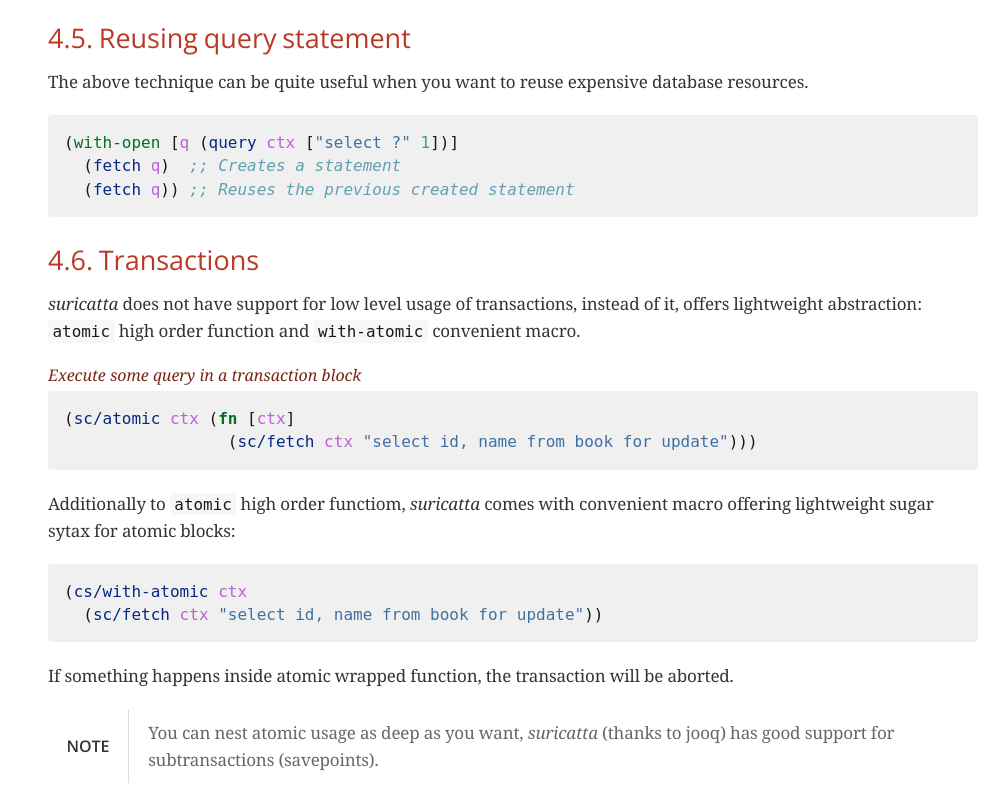
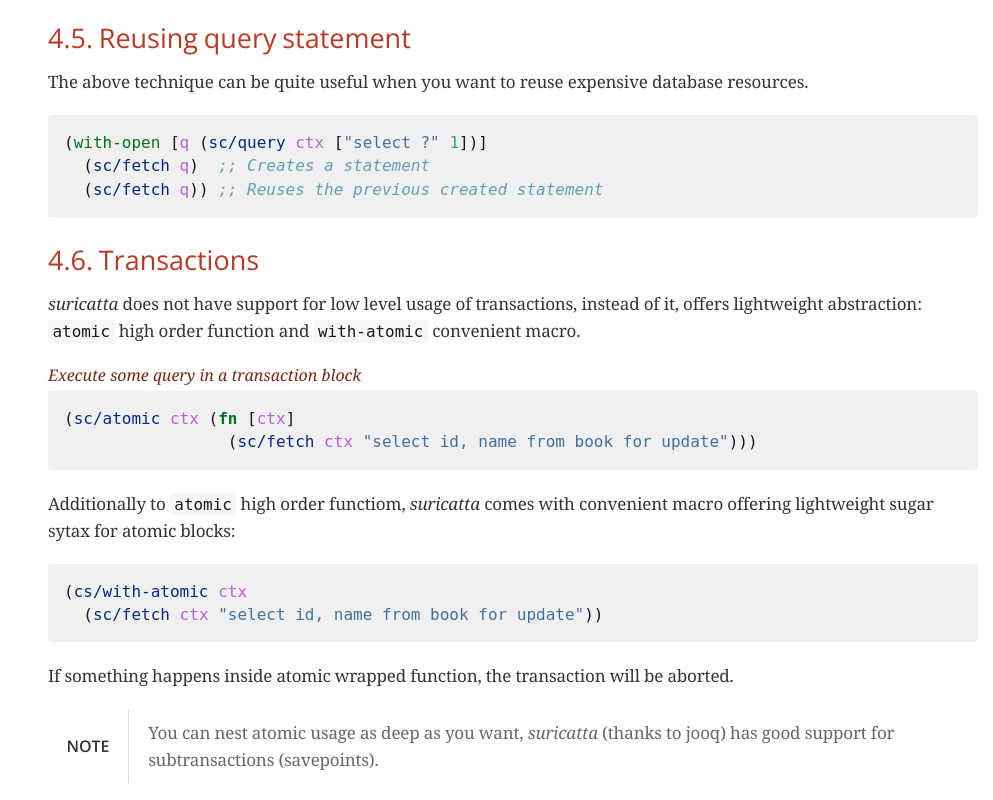
Before and after one commit to funcool/suricatta, a plain HTML site: page index.html in a window 1280 px wide. Shown: the part 4420-5220 px from the top of the page, without its empty margins (287-1280 px from the left). Drawn offline with nearby package versions, Linux system fonts and the light colour scheme; a web font is replaced by a local one.

Commit message:
Update doc

```diff
--- a/index.html
+++ b/index.html
@@ -817,9 +817,9 @@
 </div>
 <div class="listingblock">
 <div class="content">
-<pre class="pygments highlight"><code data-lang="clojure"><span class="tok-p">(</span><span class="tok-nb">with-open </span><span class="tok-p">[</span><span class="tok-nv">q</span> <span class="tok-p">(</span><span class="tok-nf">query</span> <span class="tok-nv">ctx</span> <span class="tok-p">[</span><span class="tok-s">&quot;select ?&quot;</span> <span class="tok-mi">1</span><span class="tok-p">])]</span>
-  <span class="tok-p">(</span><span class="tok-nf">fetch</span> <span class="tok-nv">q</span><span class="tok-p">)</span>  <span class="tok-c1">;; Creates a statement</span>
-  <span class="tok-p">(</span><span class="tok-nf">fetch</span> <span class="tok-nv">q</span><span class="tok-p">))</span> <span class="tok-c1">;; Reuses the previous created statement</span></code></pre>
+<pre class="pygments highlight"><code data-lang="clojure"><span class="tok-p">(</span><span class="tok-nb">with-open </span><span class="tok-p">[</span><span class="tok-nv">q</span> <span class="tok-p">(</span><span class="tok-nf">sc/query</span> <span class="tok-nv">ctx</span> <span class="tok-p">[</span><span class="tok-s">&quot;select ?&quot;</span> <span class="tok-mi">1</span><span class="tok-p">])]</span>
+  <span class="tok-p">(</span><span class="tok-nf">sc/fetch</span> <span class="tok-nv">q</span><span class="tok-p">)</span>  <span class="tok-c1">;; Creates a statement</span>
+  <span class="tok-p">(</span><span class="tok-nf">sc/fetch</span> <span class="tok-nv">q</span><span class="tok-p">))</span> <span class="tok-c1">;; Reuses the previous created statement</span></code></pre>
 </div>
 </div>
 </div>
@@ -1581,7 +1581,7 @@
 </div>
 <div id="footer">
 <div id="footer-text">
-Last updated 2014-10-18 19:31:43 CEST
+Last updated 2014-10-18 19:32:54 CEST
 </div>
 </div>
 </body>
```
